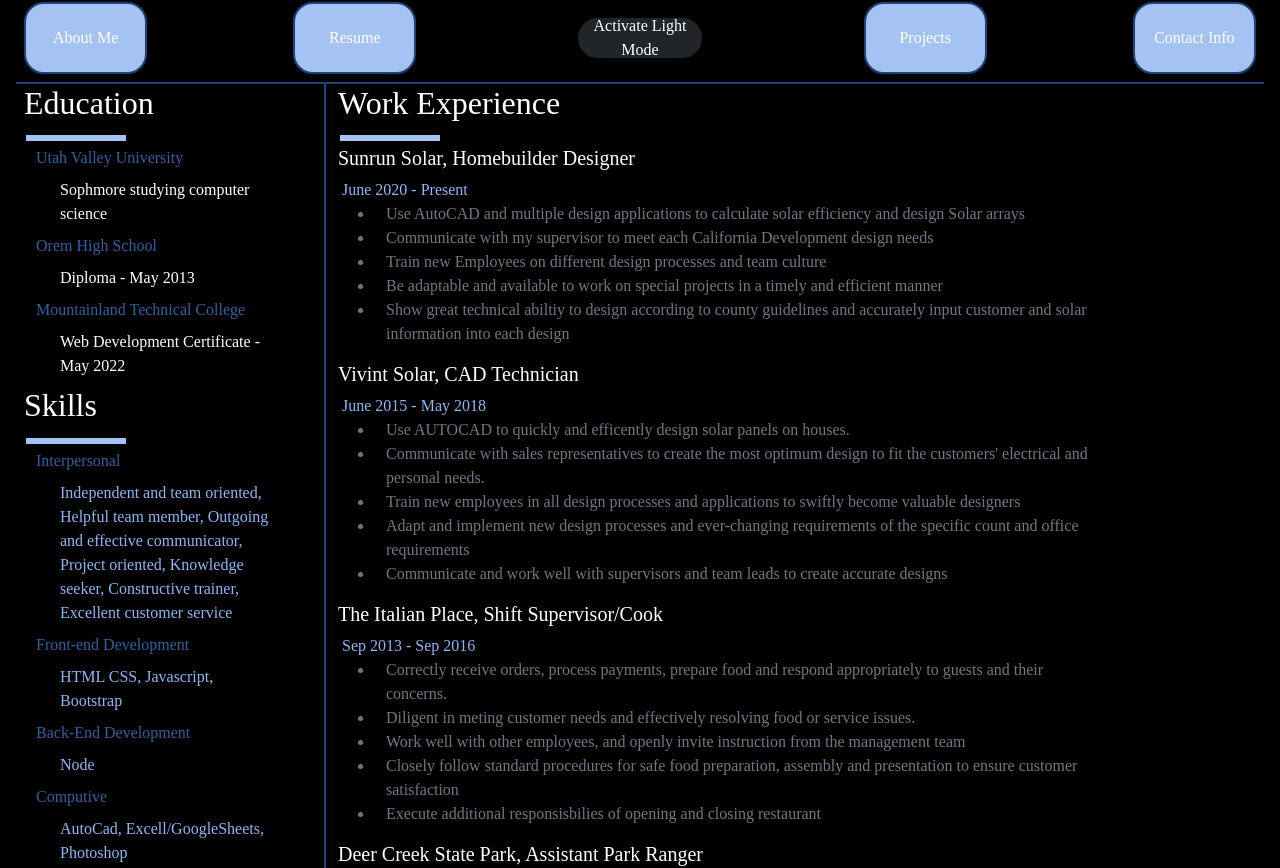
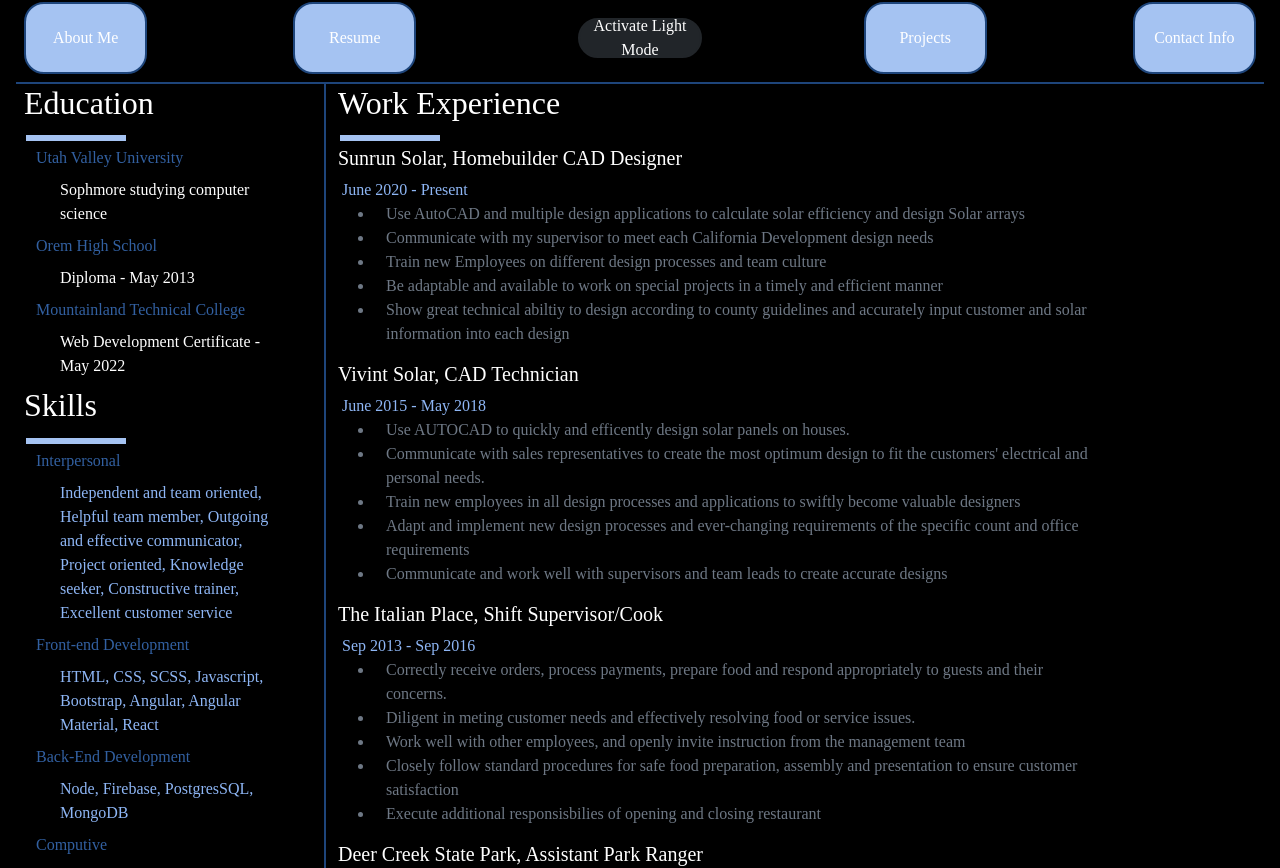
Before and after one commit to MrHyde801/React-Portfolio-App, a React (Create React App) app: page /resume in a window 1280 px wide. Shown: the part 254-1122 px from the top of the page. Built offline with nearby package versions, Linux system fonts and the light colour scheme; a web font is replaced by a local one.

Commit message:
added new skills and made edits to experience info

```diff
--- a/src/components/Experience.js
+++ b/src/components/Experience.js
@@ -4,7 +4,7 @@ const Experience = () => {
 
   const [exp] = useState([
     {
-      employer: "Sunrun Solar, Homebuilder Designer",
+      employer: "Sunrun Solar, Homebuilder CAD Designer",
       date: "June 2020 - Present",
       expList: [
         "Use AutoCAD and multiple design applications to calculate solar efficiency and design Solar arrays",
--- a/src/components/Skills.js
+++ b/src/components/Skills.js
@@ -8,11 +8,11 @@ const Skills = () => {
     },
     {
         type: 'Front-end Development',
-        details: 'HTML CSS, Javascript, Bootstrap'
+        details: 'HTML, CSS, SCSS, Javascript, Bootstrap, Angular, Angular Material, React'
     },
     {
         type: 'Back-End Development',
-        details: 'Node'
+        details: 'Node, Firebase, PostgresSQL, MongoDB '
     },
     {
         type: 'Computive',
```
